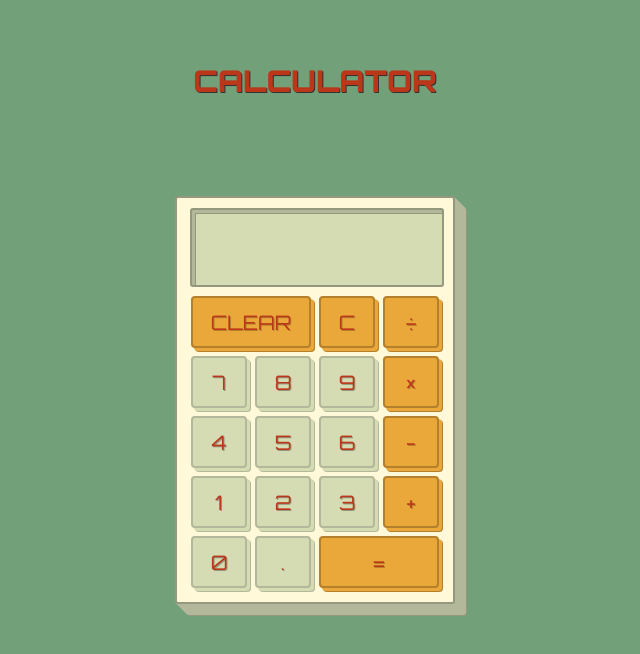
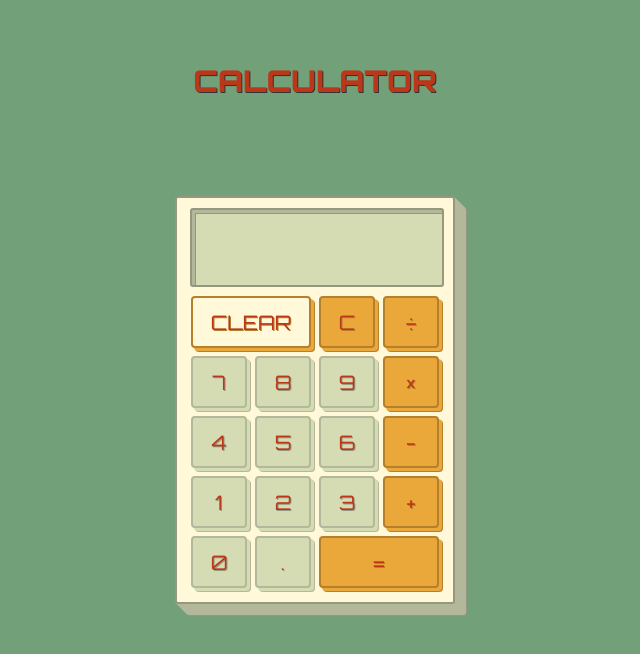
Before and after one commit to rylandinthesun/React-Calculator, a React (Create React App) app: page / in a window 1280 px wide. In both pictures the pointer is over the button "CLEAR". Shown: the top 654 px of the page, without its empty margins (325-965 px from the left). Built offline with nearby package versions, Linux system fonts and the light colour scheme.

Commit message:
button hover added

```diff
--- a/src/App.scss
+++ b/src/App.scss
@@ -99,6 +99,10 @@ button:active {
 	outline: none;
 }
 
+button:hover {
+	background-color: $light;
+}
+
 .face {
 	background-color: $cement;
 	font-size: 28px;
```
